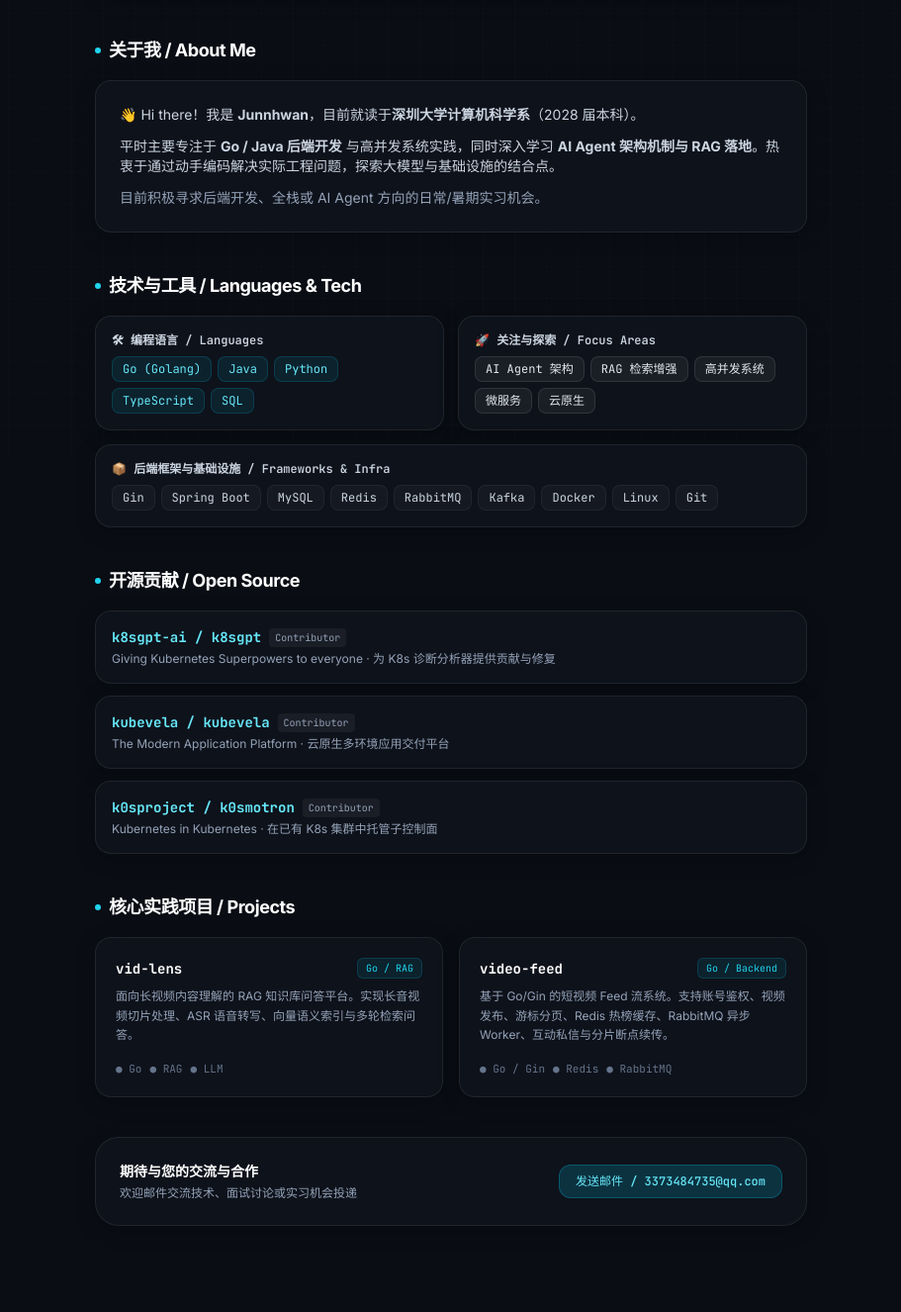
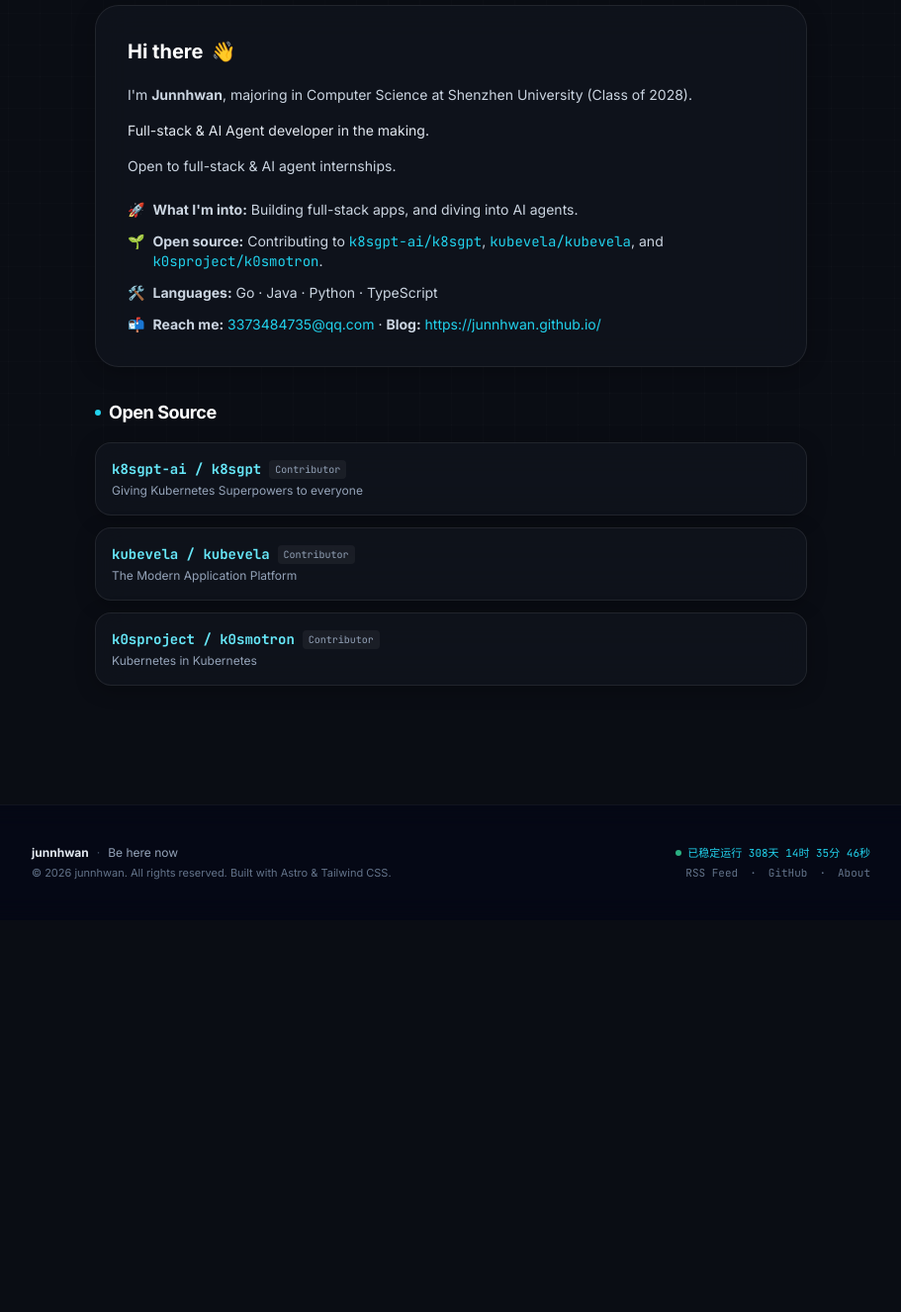
Before and after one commit to junnhwan/junnhwan.github.io, an Astro site: page /about in a window 1280 px wide. Shown: the part 339-1665 px from the top of the page at 99% size, without its empty margins (184-1095 px from the left). After the commit the page ends 1269 px from the top, so only its background shows below. Built offline with nearby package versions, Linux system fonts and the light colour scheme; Astro itself is replaced by a stand-in of ours.

Commit message:
refactor(about): use exact GitHub profile content in English, clean header logo and hero

```diff
--- a/src/components/Header.astro
+++ b/src/components/Header.astro
@@ -22,14 +22,9 @@ const navItems = [
         />
         <div class="absolute inset-0 bg-cyan-400/10 opacity-0 group-hover:opacity-100 transition-opacity"></div>
       </div>
-      <div class="flex flex-col">
-        <span class="font-bold text-sm tracking-wide text-white group-hover:text-cyan-400 transition-colors">
-          junnhwan
-        </span>
-        <span class="text-[10px] text-slate-400 font-mono -mt-1 hidden sm:inline-block">
-          SZU · 2028
-        </span>
-      </div>
+      <span class="font-bold text-sm tracking-wide text-white group-hover:text-cyan-400 transition-colors">
+        junnhwan
+      </span>
     </a>
 
     <!-- Navigation Links -->
--- a/src/components/Hero.astro
+++ b/src/components/Hero.astro
@@ -9,12 +9,6 @@
     <div class="flex flex-col-reverse sm:flex-row items-start sm:items-center justify-between gap-6">
       <!-- Left Content -->
       <div class="space-y-3.5 flex-1">
-        <!-- University Badge -->
-        <div class="inline-flex items-center gap-2 px-2.5 py-1 rounded-full bg-white/5 border border-white/10 text-xs text-slate-300 font-mono">
-          <span class="w-1.5 h-1.5 rounded-full bg-emerald-400"></span>
-          <span>Shenzhen University · CS '28</span>
-        </div>
-
         <div class="space-y-1">
           <h1 class="text-3xl sm:text-4xl font-extrabold tracking-tight text-white font-sans flex items-center gap-2">
             <span>hwan</span>
@@ -26,7 +20,7 @@
         </div>
 
         <p class="text-xs sm:text-sm text-slate-400 max-w-xl leading-relaxed">
-          专注于 Go / Java 后端开发、分布式微服务与 AI Agent 探索。开放实习机会 (Open to internships)。
+          Open to full-stack & AI agent internships.
         </p>
 
         <!-- Links & CTAs -->
@@ -59,7 +53,7 @@
             href="/about"
             class="inline-flex items-center gap-1 px-3 py-2 text-slate-400 hover:text-cyan-400 text-xs transition-colors"
           >
-            <span>关于我 / Profile →</span>
+            <span>About →</span>
           </a>
         </div>
       </div>
--- a/src/pages/about/index.astro
+++ b/src/pages/about/index.astro
@@ -3,11 +3,11 @@ import BaseLayout from '../../layouts/BaseLayout.astro';
 ---
 
 <BaseLayout
-  title="关于 · junnhwan"
+  title="About · junnhwan"
   description="About junnhwan - CS student at Shenzhen University, full-stack & AI agent developer in the making."
 >
-  <div class="max-w-3xl mx-auto px-4 sm:px-6 py-10 space-y-10">
-    <!-- Profile Main Card -->
+  <div class="max-w-3xl mx-auto px-4 sm:px-6 py-10 space-y-8">
+    <!-- Profile Card -->
     <div class="p-6 sm:p-8 rounded-3xl glass-card border border-white/10 bg-slate-950/80 shadow-2xl flex flex-col sm:flex-row items-center sm:items-start gap-6">
       <div class="relative w-24 h-24 rounded-2xl overflow-hidden border-2 border-white/15 shadow-xl flex-shrink-0 bg-slate-900">
         <img
@@ -34,18 +34,11 @@ import BaseLayout from '../../layouts/BaseLayout.astro';
           </p>
         </div>
 
-        <div class="text-xs sm:text-sm text-slate-300 space-y-1 leading-relaxed">
-          <p class="flex items-center justify-center sm:justify-start gap-2 text-slate-400">
-            <span>🎓</span>
-            <span>深圳大学 · 计算机科学系（2028 届 / 本科在读）</span>
-          </p>
-          <p class="flex items-center justify-center sm:justify-start gap-2 text-slate-400">
-            <span>📍</span>
-            <span>中国 · 广东深圳 (Shenzhen, China)</span>
-          </p>
+        <div class="text-xs sm:text-sm text-slate-400 space-y-1">
+          <p>Shenzhen, Guangdong, China</p>
         </div>
 
-        <!-- Social & Contact Pills -->
+        <!-- Social & Contact Links -->
         <div class="pt-2 flex flex-wrap items-center justify-center sm:justify-start gap-2.5">
           <a
             href="https://github.com/junnhwan"
@@ -75,91 +68,73 @@ import BaseLayout from '../../layouts/BaseLayout.astro';
             href="/blog"
             class="inline-flex items-center gap-1 px-3 py-1.5 text-xs text-cyan-400 hover:underline"
           >
-            <span>浏览所有文章 →</span>
+            <span>View Posts →</span>
           </a>
         </div>
       </div>
     </div>
 
-    <!-- Section: About Me / Intro -->
+    <!-- Section: Exact README Intro -->
+    <div class="p-6 sm:p-8 rounded-3xl glass-card bg-slate-950/70 border border-white/5 space-y-5">
+      <h2 class="text-xl font-bold text-white flex items-center gap-2">
+        <span>Hi there</span>
+        <span>👋</span>
+      </h2>
+
+      <div class="space-y-4 text-xs sm:text-sm text-slate-300 leading-relaxed font-sans">
+        <p>
+          I'm <strong>Junnhwan</strong>, majoring in Computer Science at Shenzhen University (Class of 2028).
+        </p>
+
+        <p class="text-slate-200">
+          Full-stack & AI Agent developer in the making.
+        </p>
+
+        <p class="text-slate-300">
+          Open to full-stack & AI agent internships.
+        </p>
+
+        <div class="pt-2 space-y-3">
+          <p class="flex items-start gap-2">
+            <span>🚀</span>
+            <span><strong>What I'm into:</strong> Building full-stack apps, and diving into AI agents.</span>
+          </p>
+
+          <p class="flex items-start gap-2">
+            <span>🌱</span>
+            <span>
+              <strong>Open source:</strong> Contributing to{' '}
+              <a href="https://github.com/k8sgpt-ai/k8sgpt" target="_blank" rel="noopener noreferrer" class="text-cyan-400 hover:underline font-mono">k8sgpt-ai/k8sgpt</a>,{' '}
+              <a href="https://github.com/kubevela/kubevela" target="_blank" rel="noopener noreferrer" class="text-cyan-400 hover:underline font-mono">kubevela/kubevela</a>, and{' '}
+              <a href="https://github.com/k0sproject/k0smotron" target="_blank" rel="noopener noreferrer" class="text-cyan-400 hover:underline font-mono">k0sproject/k0smotron</a>.
+            </span>
+          </p>
+
+          <p class="flex items-start gap-2">
+            <span>🛠️</span>
+            <span><strong>Languages:</strong> Go · Java · Python · TypeScript</span>
+          </p>
+
+          <p class="flex items-start gap-2">
+            <span>📬</span>
+            <span>
+              <strong>Reach me:</strong>{' '}
+              <a href="mailto:3373484735@qq.com" class="text-cyan-400 hover:underline">3373484735@qq.com</a>
+              {' · '}
+              <strong>Blog:</strong>{' '}
+              <a href="https://junnhwan.github.io/" class="text-cyan-400 hover:underline">https://junnhwan.github.io/</a>
+            </span>
+          </p>
+        </div>
+      </div>
+    </div>
+
+    <!-- Section: Open Source Contributions Detail -->
     <section class="space-y-4">
       <div class="flex items-center gap-2">
         <span class="w-1.5 h-1.5 rounded-full bg-cyan-400"></span>
-        <h2 class="text-base sm:text-lg font-bold text-white tracking-tight">
-          关于我 / About Me
-        </h2>
-      </div>
-
-      <div class="p-6 rounded-2xl glass-card bg-slate-950/70 border border-white/5 space-y-3 text-xs sm:text-sm text-slate-300 leading-relaxed">
-        <p>
-          👋 Hi there！我是 <strong>Junnhwan</strong>，目前就读于<strong>深圳大学计算机科学系</strong>（2028 届本科）。
-        </p>
-        <p>
-          平时主要专注于 <strong>Go / Java 后端开发</strong> 与高并发系统实践，同时深入学习 <strong>AI Agent 架构机制与 RAG 落地</strong>。热衷于通过动手编码解决实际工程问题，探索大模型与基础设施的结合点。
-        </p>
-        <p class="text-slate-400">
-          目前积极寻求后端开发、全栈或 AI Agent 方向的日常/暑期实习机会。
-        </p>
-      </div>
-    </section>
-
-    <!-- Section: Languages & Tech Focus -->
-    <section class="space-y-4">
-      <div class="flex items-center gap-2">
-        <span class="w-1.5 h-1.5 rounded-full bg-cyan-400"></span>
-        <h2 class="text-base sm:text-lg font-bold text-white tracking-tight">
-          技术与工具 / Languages & Tech
-        </h2>
-      </div>
-
-      <div class="grid grid-cols-1 sm:grid-cols-2 gap-3.5">
-        <div class="p-4 rounded-2xl glass-card bg-slate-950/60 border border-white/5 space-y-2">
-          <div class="text-xs font-semibold text-slate-300 flex items-center gap-1.5 font-mono">
-            <span>🛠 编程语言 / Languages</span>
-          </div>
-          <div class="flex flex-wrap gap-1.5">
-            {['Go (Golang)', 'Java', 'Python', 'TypeScript', 'SQL'].map((item) => (
-              <span class="px-2.5 py-1 rounded-lg text-xs font-mono text-cyan-300 bg-cyan-500/10 border border-cyan-500/20">
-                {item}
-              </span>
-            ))}
-          </div>
-        </div>
-
-        <div class="p-4 rounded-2xl glass-card bg-slate-950/60 border border-white/5 space-y-2">
-          <div class="text-xs font-semibold text-slate-300 flex items-center gap-1.5 font-mono">
-            <span>🚀 关注与探索 / Focus Areas</span>
-          </div>
-          <div class="flex flex-wrap gap-1.5">
-            {['AI Agent 架构', 'RAG 检索增强', '高并发系统', '微服务', '云原生'].map((item) => (
-              <span class="px-2.5 py-1 rounded-lg text-xs font-mono text-slate-200 bg-white/5 border border-white/10">
-                {item}
-              </span>
-            ))}
-          </div>
-        </div>
-
-        <div class="sm:col-span-2 p-4 rounded-2xl glass-card bg-slate-950/60 border border-white/5 space-y-2">
-          <div class="text-xs font-semibold text-slate-300 flex items-center gap-1.5 font-mono">
-            <span>📦 后端框架与基础设施 / Frameworks & Infra</span>
-          </div>
-          <div class="flex flex-wrap gap-1.5">
-            {['Gin', 'Spring Boot', 'MySQL', 'Redis', 'RabbitMQ', 'Kafka', 'Docker', 'Linux', 'Git'].map((item) => (
-              <span class="px-2.5 py-1 rounded-lg text-xs font-mono text-slate-300 bg-white/[0.03] border border-white/5">
-                {item}
-              </span>
-            ))}
-          </div>
-        </div>
-      </div>
-    </section>
-
-    <!-- Section: Open Source Contributions -->
-    <section class="space-y-4">
-      <div class="flex items-center gap-2">
-        <span class="w-1.5 h-1.5 rounded-full bg-cyan-400"></span>
-        <h2 class="text-base sm:text-lg font-bold text-white tracking-tight">
-          开源贡献 / Open Source
+        <h2 class="text-base sm:text-lg font-bold text-white tracking-tight font-sans">
+          Open Source
         </h2>
       </div>
 
@@ -178,7 +153,7 @@ import BaseLayout from '../../layouts/BaseLayout.astro';
               <span class="px-1.5 py-0.5 rounded text-[10px] font-mono bg-white/5 text-slate-400">Contributor</span>
             </div>
             <p class="text-xs text-slate-400">
-              Giving Kubernetes Superpowers to everyone · 为 K8s 诊断分析器提供贡献与修复
+              Giving Kubernetes Superpowers to everyone
             </p>
           </div>
         </div>
@@ -197,7 +172,7 @@ import BaseLayout from '../../layouts/BaseLayout.astro';
               <span class="px-1.5 py-0.5 rounded text-[10px] font-mono bg-white/5 text-slate-400">Contributor</span>
             </div>
             <p class="text-xs text-slate-400">
-              The Modern Application Platform · 云原生多环境应用交付平台
+              The Modern Application Platform
             </p>
           </div>
         </div>
@@ -216,78 +191,11 @@ import BaseLayout from '../../layouts/BaseLayout.astro';
               <span class="px-1.5 py-0.5 rounded text-[10px] font-mono bg-white/5 text-slate-400">Contributor</span>
             </div>
             <p class="text-xs text-slate-400">
-              Kubernetes in Kubernetes · 在已有 K8s 集群中托管子控制面
+              Kubernetes in Kubernetes
             </p>
           </div>
         </div>
       </div>
     </section>
-
-    <!-- Section: Selected Work / 核心实践 -->
-    <section class="space-y-4">
-      <div class="flex items-center gap-2">
-        <span class="w-1.5 h-1.5 rounded-full bg-cyan-400"></span>
-        <h2 class="text-base sm:text-lg font-bold text-white tracking-tight">
-          核心实践项目 / Projects
-        </h2>
-      </div>
-
-      <div class="grid grid-cols-1 sm:grid-cols-2 gap-4">
-        <!-- Project 1: vid-lens -->
-        <div class="p-5 rounded-2xl glass-card bg-slate-950/80 border border-white/5 flex flex-col justify-between gap-4">
-          <div class="space-y-2">
-            <div class="flex items-center justify-between">
-              <span class="text-sm font-bold text-white font-mono">vid-lens</span>
-              <span class="text-[10px] font-mono text-cyan-400 px-2 py-0.5 rounded-md bg-cyan-500/10 border border-cyan-500/20">
-                Go / RAG
-              </span>
-            </div>
-            <p class="text-xs text-slate-400 leading-relaxed">
-              面向长视频内容理解的 RAG 知识库问答平台。实现长音视频切片处理、ASR 语音转写、向量语义索引与多轮检索问答。
-            </p>
-          </div>
-          <div class="flex items-center gap-2 text-[11px] font-mono text-slate-500">
-            <span>● Go</span>
-            <span>● RAG</span>
-            <span>● LLM</span>
-          </div>
-        </div>
-
-        <!-- Project 2: video-feed -->
-        <div class="p-5 rounded-2xl glass-card bg-slate-950/80 border border-white/5 flex flex-col justify-between gap-4">
-          <div class="space-y-2">
-            <div class="flex items-center justify-between">
-              <span class="text-sm font-bold text-white font-mono">video-feed</span>
-              <span class="text-[10px] font-mono text-cyan-400 px-2 py-0.5 rounded-md bg-cyan-500/10 border border-cyan-500/20">
-                Go / Backend
-              </span>
-            </div>
-            <p class="text-xs text-slate-400 leading-relaxed">
-              基于 Go/Gin 的短视频 Feed 流系统。支持账号鉴权、视频发布、游标分页、Redis 热榜缓存、RabbitMQ 异步 Worker、互动私信与分片断点续传。
-            </p>
-          </div>
-          <div class="flex items-center gap-2 text-[11px] font-mono text-slate-500">
-            <span>● Go / Gin</span>
-            <span>● Redis</span>
-            <span>● RabbitMQ</span>
-          </div>
-        </div>
-      </div>
-    </section>
-
-    <!-- Section: Contact / Connect -->
-    <section class="p-6 rounded-3xl glass-card bg-gradient-to-r from-slate-950/90 to-slate-900/90 border border-white/10 flex flex-col sm:flex-row items-center justify-between gap-4 text-center sm:text-left">
-      <div>
-        <h3 class="text-sm font-bold text-white">期待与您的交流与合作</h3>
-        <p class="text-xs text-slate-400 mt-1">欢迎邮件交流技术、面试讨论或实习机会投递</p>
-      </div>
-
-      <a
-        href="mailto:3373484735@qq.com"
-        class="inline-flex items-center gap-2 px-4 py-2 rounded-xl bg-cyan-500/20 hover:bg-cyan-500/30 text-cyan-300 text-xs font-mono font-medium border border-cyan-500/30 transition-all flex-shrink-0"
-      >
-        <span>发送邮件 / 3373484735@qq.com</span>
-      </a>
-    </section>
   </div>
 </BaseLayout>
--- a/src/pages/blog/[...slug].astro
+++ b/src/pages/blog/[...slug].astro
@@ -100,7 +100,7 @@ const readingTime = calculateReadingTime(post.body || '');
                 <h4 class="text-sm font-bold text-white">hwan</h4>
                 <span class="text-xs font-mono text-slate-400">@junnhwan</span>
               </div>
-              <p class="text-xs text-slate-400">深圳大学 · CS '28 · Go & AI Agent</p>
+              <p class="text-xs text-slate-400">Full-stack & AI Agent developer in the making.</p>
             </div>
           </div>
           <a
```
